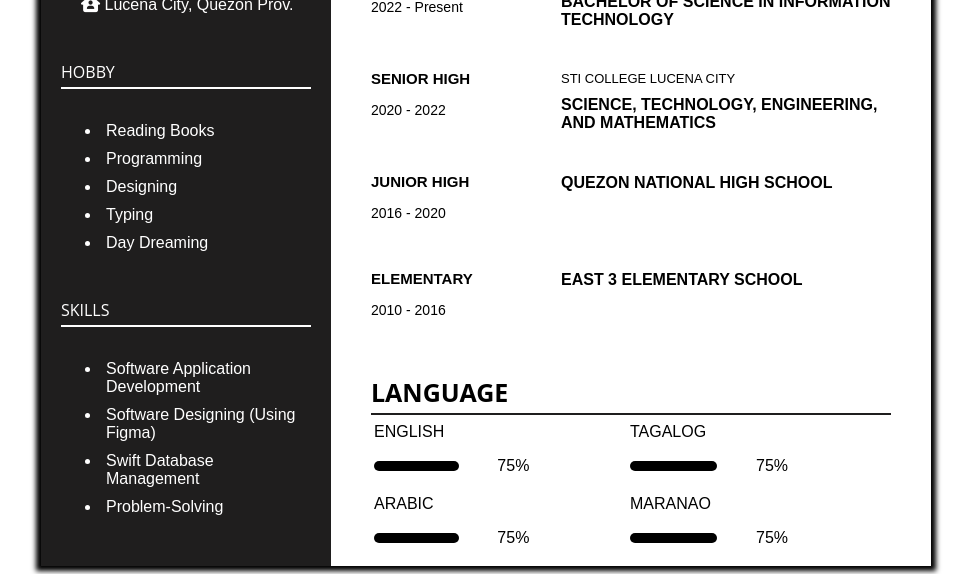
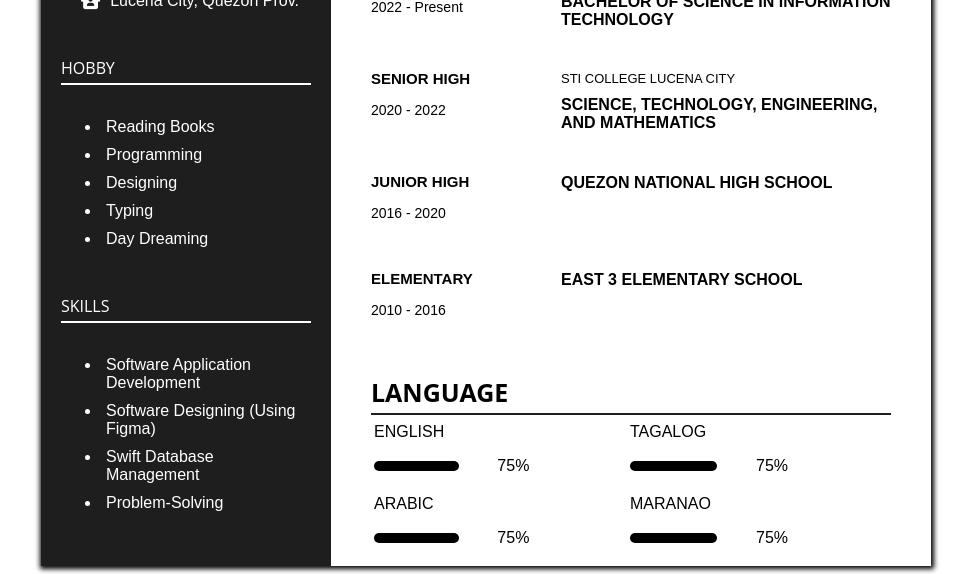
Before and after one commit to WareBar/ONLINE-RESUME, a plain HTML site: page index.html in a window 1280 px wide. Shown: the part 486-1060 px from the top of the page, without its empty margins (154-1125 px from the left). Drawn offline with Linux system fonts and the light colour scheme.

Commit message:
minor changes | inayus ang gap ng li and a, minimized the drop shadow around the card

```diff
--- a/style.css
+++ b/style.css
@@ -6,7 +6,7 @@ body{
     display: flex;
     max-width: fit-content;
     margin-inline: auto;
-    box-shadow: 0 0 5px 5px;
+    box-shadow: 1px 1px 5px 2px;
 
 }
 
@@ -45,6 +45,12 @@ body{
     padding: 5px;
     font-family: "Raleway", sans-serif;
 }
+
+.contactinfo ul li{
+    display: flex;
+    gap: 10px;
+}
+
 
 .contactinfo ul li i{
     font-size: 20px;
```
Also changed, not shown: index.html (+4 -4 lines).
